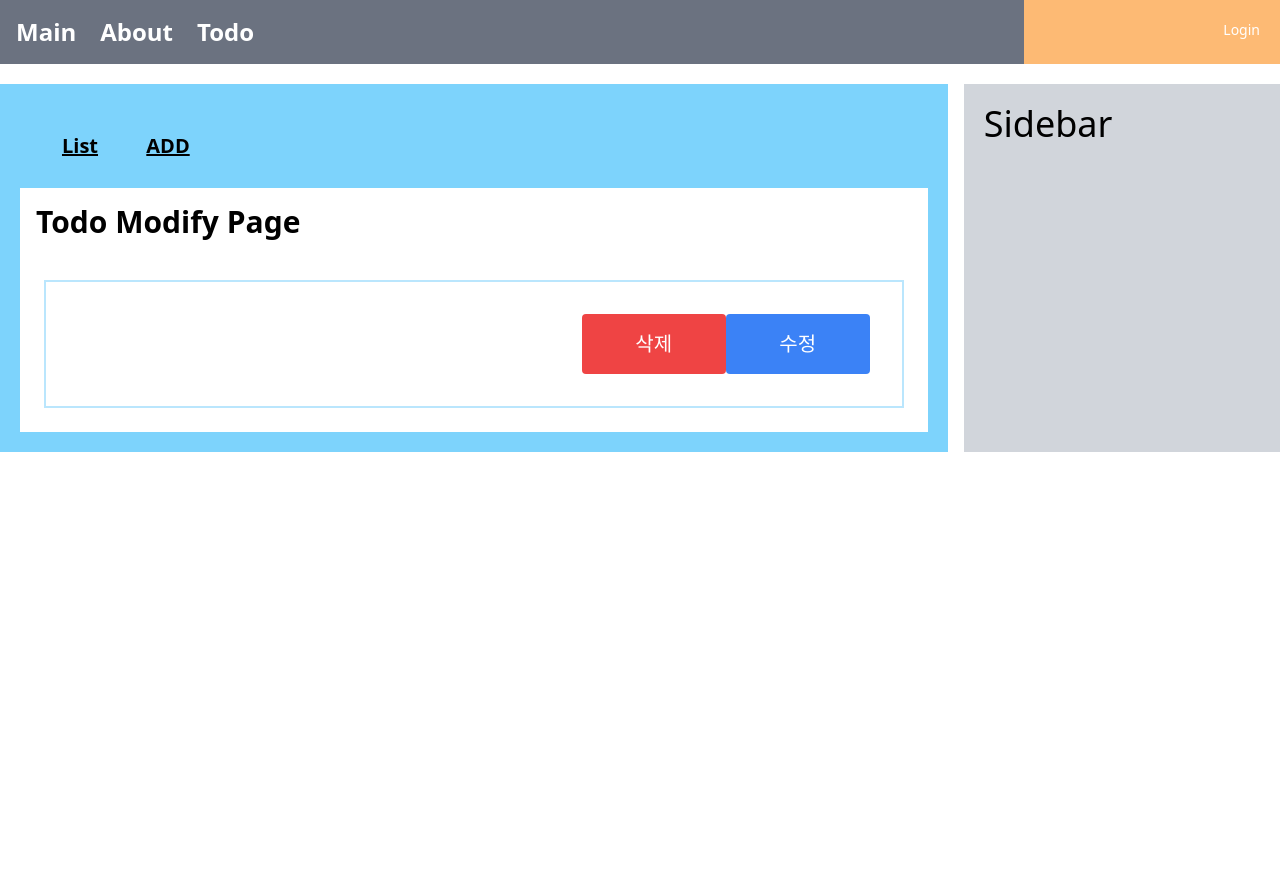
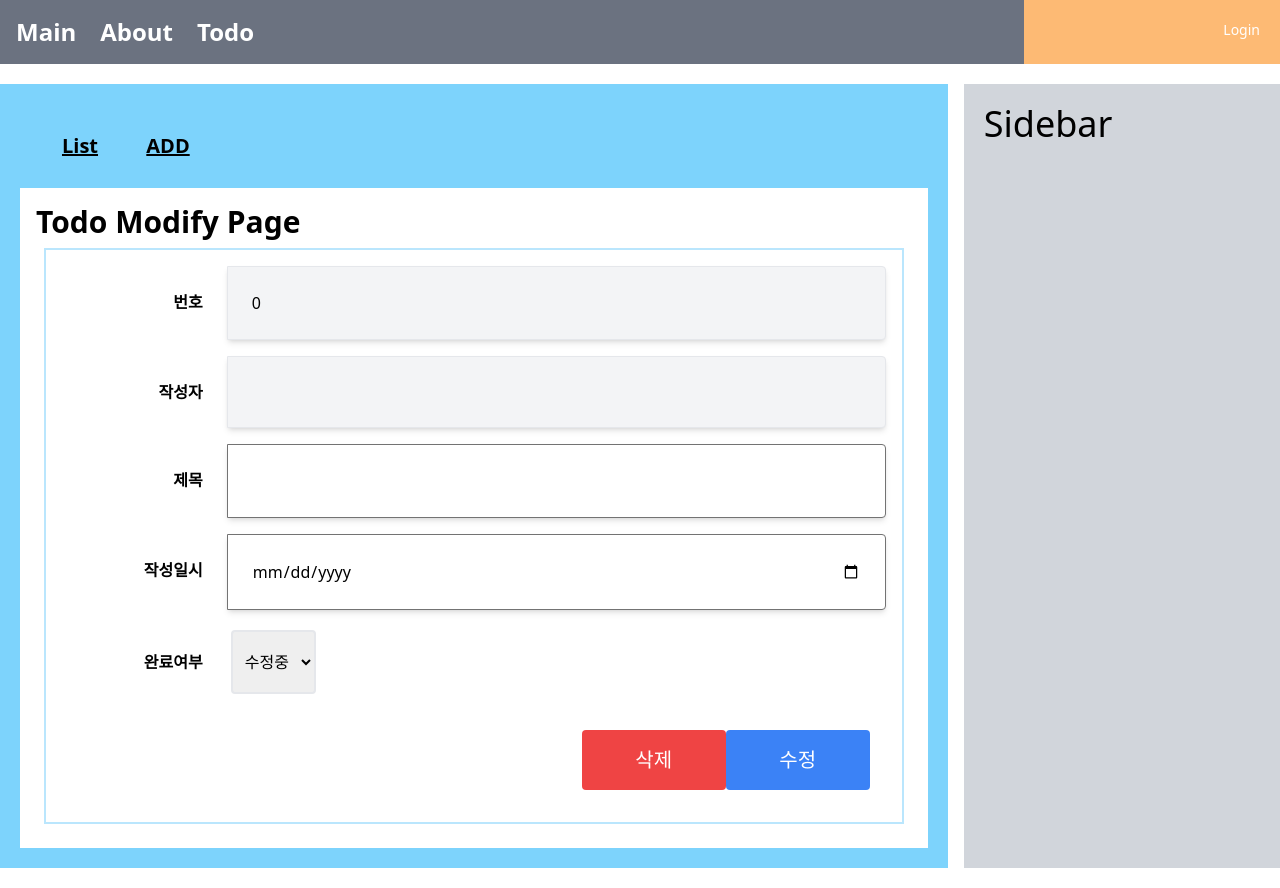
Before and after one commit to bestalphas/Front, a React (Create React App) app: page /todo/modify/1 in a window 1280 px wide. Before the commit the page ends 800 px from the top, so only its background shows below. Built offline with nearby package versions, Linux system fonts and the light colour scheme; no server answers.

Commit message:
modified:   src/api/todoApi.js 	modified:   src/components/todo/ModifyComponent.js

```diff
--- a/src/api/todoApi.js
+++ b/src/api/todoApi.js
@@ -25,7 +25,13 @@ export const postAdd = async (todoObj) => {
 }
 
 export const putOne = async(todo) => {
-    const res = await axios.put(`${prefix}/${todo.tno}`)
+    const res = await axios.put(`${prefix}/${todo.tno}`, todo)
 
     return res.data
 }
+
+export const deleteOne = async(tno) =>{
+    const res = await axios.delete(`${prefix}/${tno}`)
+
+    return res.data
+}
--- a/src/components/todo/ModifyComponent.js
+++ b/src/components/todo/ModifyComponent.js
@@ -1,4 +1,7 @@
 import { useEffect,useState } from "react";
+import { getOne,putOne,deleteOne} from "../../api/todoApi";
+import ResultModal from "../common/ResultModal";
+import useCustomMove from "../../hooks/useCustomMove";
 
 const initState = {
     tno:0,
@@ -12,17 +15,104 @@ const ModifyComponent = ({tno}) =>{
 
     const[todo,setTodo] = useState({...initState})
 
+    const[result,setResult] = useState(null)
+
+    const { moveToList, moveToRead } = useCustomMove()
     useEffect(()=>{
-
+        getOne(tno).then(data =>{
+            setTodo(data)
+        })
     },[tno])
 
+    const handleClickModify = () =>{
+        putOne(todo).then(data=>{
+            console.log("수정결과" + data)
+            setResult('Modified')
+        })
+    }
+
+    const handleClickDelete=()=>{
+        deleteOne(tno).then(data=>{
+            console.log("삭제 결과: " + data)
+            setResult('삭제성공')
+        })
+    }
+
+    const closeModal = () =>{
+        if(result ==='삭제성공'){
+            moveToList()
+        }else{
+            moveToRead(tno)
+        }
+    }
+
+
+    const handleChangeTodo =(e) =>{
+        todo[e.target.name]=e.target.value
+
+        setTodo({...todo})
+    }
+
+    const handleChangeTodoComplete = (e) =>{
+        const value = e.target.value
+        todo.complete = (value ==='Y')
+        setTodo({...todo})
+    }
+
     return(
-        <div className="border-2 border-sky-200 mt-10 m-2 p-4">
+
+        <div className="border-2 border-sky-200 mt-2 m-2 p-4">
+
+            {result ? <ResultModal title={'처리결과'} content={result} callbackFn={closeModal}></ResultModal> : <></>}
+
+            <div className="flex justify-center">
+                <div className="relative mb-4 flex w-full flex-wrap items-stretch">
+                    <div className="w-1/5 p-6 text-right font-bold">번호</div>
+                    <div className="w-4/5 p-6 rounded-r border border-solid shadow-md bg-gray-100">{todo.tno}</div>
+                    </div>
+            </div>
+
+            <div className="flex justify-center">
+                <div className="relative mb-4 flex w-full flex-wrap items-stretch">
+                    <div className="w-1/5 p-6 text-right font-bold">작성자</div>
+                    <div className="w-4/5 p-6 rounded-r border border-solid shadow-md bg-gray-100">{todo.writer}</div>
+                    </div>
+            </div>
+
+            <div className="flex justify-center">
+                <div className="relative mb-4 flex w-full flex-wrap items-stretch">
+                    <div className="w-1/5 p-6 text-right font-bold">제목</div>
+                    <input className="w-4/5 p-6 rounded-r border border-solid border-neutral-500 shadow-md" name="title" type={'text'} value={todo.title} onChange={handleChangeTodo}></input>
+                    </div>
+            </div>
+
+            <div className="flex justify-center">
+                <div className="relative mb-4 flex w-full flex-wrap items-stretch">
+                    <div className="w-1/5 p-6 text-right font-bold">작성일시</div>
+                    <input className="w-4/5 p-6 rounded-r border border-solid border-neutral-500 shadow-md" name="dueDate" type={'date'} value={todo.dueDate} onChange={handleChangeTodo}></input>
+                    </div>
+            </div>
+
+
+            <div className="flex justify-center">
+                <div className="relative mb-4 flex w-full flex-wrap items-stretch">
+                    <div className="w-1/5 p-6 text-right font-bold">완료여부</div>
+                    <select name="status" className="border-solid border-2 rounded m-1 p-2" onChange={handleChangeTodoComplete} value={todo.complete? 'Y':'N'}>
+                        <option value='Y'>완료</option>
+                        <option value='N'>수정중</option>
+                    </select>
+                </div>
+            </div>
+
+
+
         <div className="flex justify-end p-4">
-        <button type="button" className="rounded p-4 w-36 bg-red-500 text-xl text-white">삭제</button>
-        <button type="button" className="rounded p-4 w-36 bg-blue-500 text-xl text-white">수정</button>
+        <button type="button" className="rounded p-4 w-36 bg-red-500 text-xl text-white" onClick={handleClickDelete}>삭제</button>
+        <button type="button" className="rounded p-4 w-36 bg-blue-500 text-xl text-white" onClick={handleClickModify}>수정</button>
         </div>
+
         </div>
+
     )
 }
 
```
